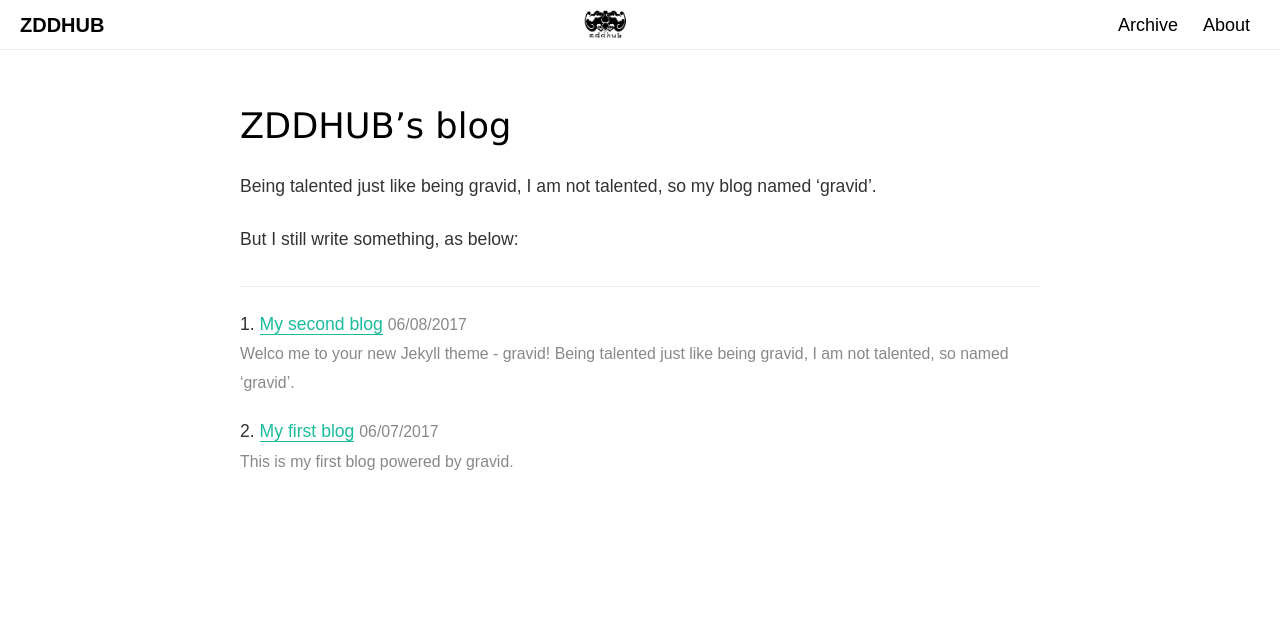
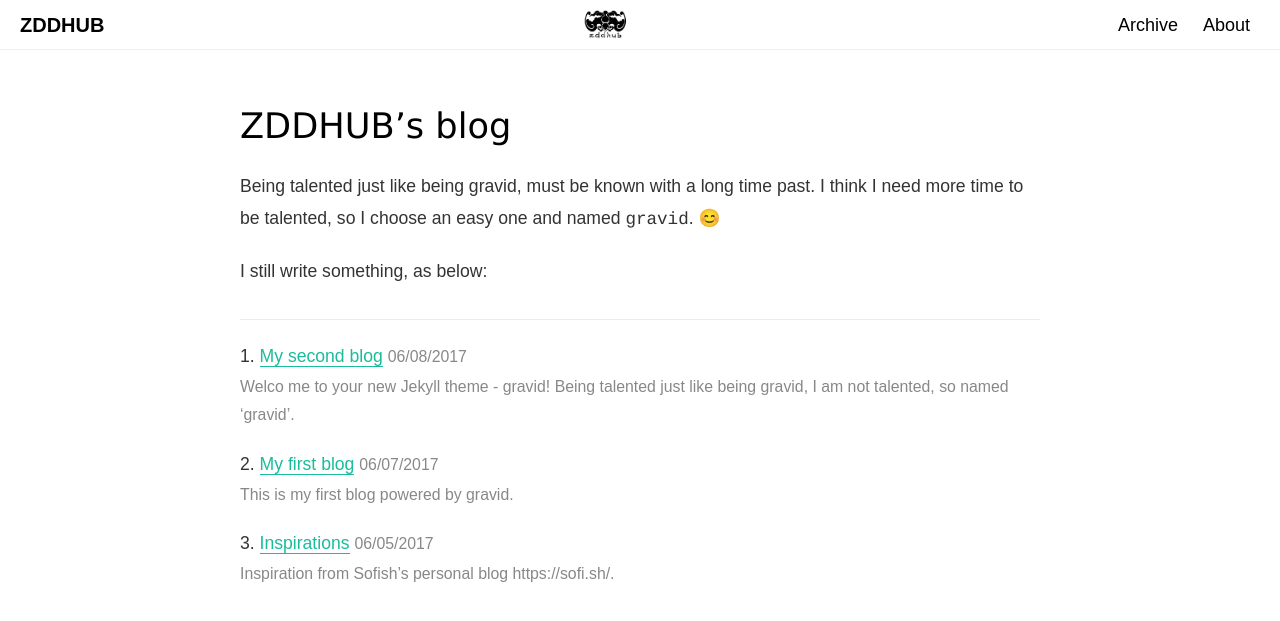
Before and after one commit to zddhub/gravid, a Jekyll site: the page built from index.md, in a window 1280 px wide. Shown: the top 621 px of the page. Built offline with Jekyll 4.4.1, drawn with Linux system fonts in a browser that asks for light colours; our own code applies the rules of GitHub Pages for plain Markdown files.

```diff
--- /dev/null
+++ b/_posts/2017-06-05-inspiration.md
@@ -0,0 +1,8 @@
+---
+layout: post
+title: "Inspirations"
+---
+
+Inspiration from Sofish's personal blog [https://sofi.sh/](https://sofi.sh/).
+
+<!-- more -->
--- a/index.md
+++ b/index.md
@@ -5,6 +5,6 @@ layout: home
 ZDDHUB's blog
 =============
 
-Being talented just like being gravid, I am not talented, so my blog named 'gravid'.
+Being talented just like being gravid, must be known with a long time past. I think I need more time to be talented, so I choose an easy one and named `gravid`. 😊
 
-But I still write something, as below:
+I still write something, as below:
```
Also changed, not shown: README.md, assets/gravid_blog_preview.png (added).
